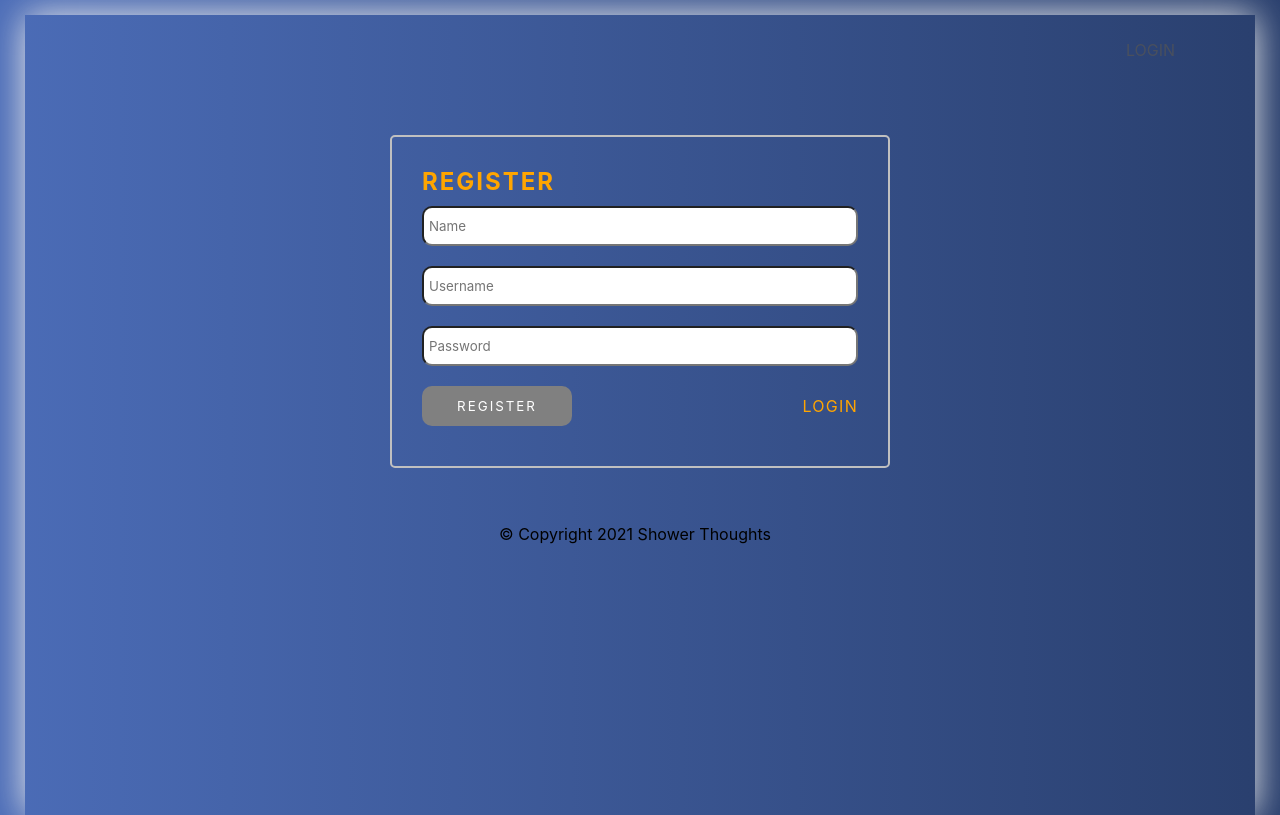
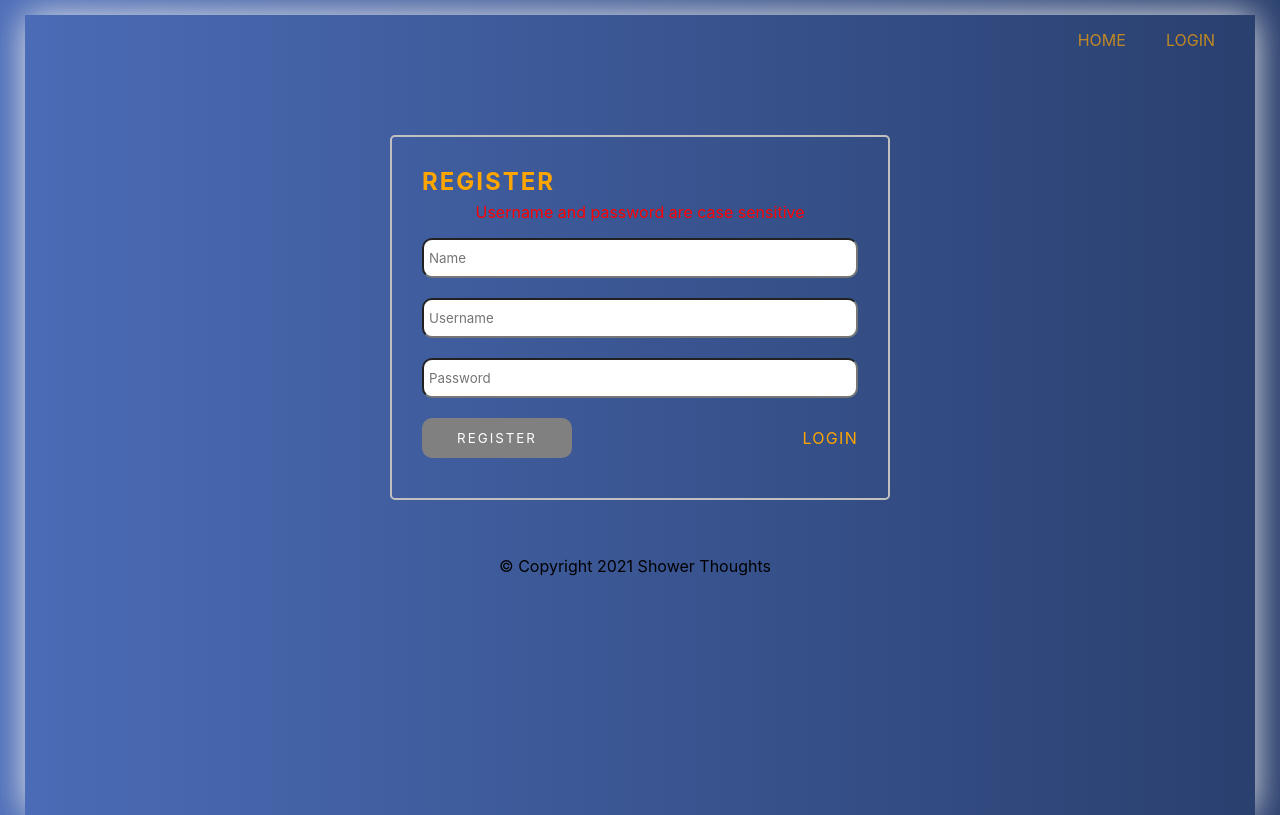
Before and after one commit to ibarrasb/back-track-app, a React (Create React App) app in the folder client/: page /register in a window 1280 px wide. Built offline with nearby package versions, Linux system fonts and the light colour scheme; no server answers; a web font is replaced by a local one.

Commit message:
changes and improvements to ui

```diff
--- a/client/src/components/headers/Header.js
+++ b/client/src/components/headers/Header.js
@@ -28,8 +28,8 @@ function Header() {
 
         return(
             <div>
-            <li><Link to="/" onClick={logoutUser}>Logout</Link></li>
-            <li><Link to={`/profile/${userID}`}>Profile</Link></li>
+            <li><Link className='h-name' to="/" onClick={logoutUser}>Logout</Link></li>
+            <li><Link className='h-name' to={`/profile/${userID}`}>Profile</Link></li>
             </div>
         )
     }
@@ -64,10 +64,14 @@ function Header() {
         </div>
 
         <ul style={styleMenu}>
-            <li><Link to="/">{isLogged ? 'Home' : ''}</Link></li>
+
 
             {
-                isLogged ? loggedRouter() :  <li><Link to="/login">Login</Link></li>
+                isLogged ? loggedRouter() :
+                <div>
+                    <li><Link className='h-name' to="/">home</Link></li>
+                    <li><Link className='h-name' to="/login">Login</Link></li>
+                </div>
             }
             <li onClick={() => setMenu(!menu)}>
             <img src={Close} alt="" width="30" className="menu" />
--- a/client/src/components/headers/header.css
+++ b/client/src/components/headers/header.css
@@ -53,6 +53,10 @@ img.thought{
 header .logo{
     flex: 1;
 }
+.h-name{
+    color: orange;
+}
+
 header a{
     text-transform: uppercase;
     color: #555;
--- a/client/src/components/mainpages/auth/Login.js
+++ b/client/src/components/mainpages/auth/Login.js
@@ -30,6 +30,7 @@ function Login() {
         <div className="login-page">
             <form onSubmit={loginSubmit}>
                 <h2 className="login-head">Login</h2>
+                <p className='warning'>Username and password are case sensitive</p>
                 <input type="username" name="username" required
                 placeholder="Username" value={user.username} onChange={onChangeInput} />
 
--- a/client/src/components/mainpages/auth/Register.js
+++ b/client/src/components/mainpages/auth/Register.js
@@ -30,6 +30,7 @@ function Register() {
         <div className="login-page">
             <form onSubmit={registerSubmit}>
                 <h2 className="login-head">Register</h2>
+                <p className='warning'>Username and password are case sensitive</p>
                 <input type="text" name="name" required
                 placeholder="Name" value={user.name} onChange={onChangeInput} />
 
--- a/client/src/components/mainpages/auth/login.css
+++ b/client/src/components/mainpages/auth/login.css
@@ -9,6 +9,11 @@
     text-transform: uppercase;
     letter-spacing: 2px;
     color: orange;
+}
+.warning{
+    margin: 0;
+    padding: 0;
+    color: red;
 }
 
 .login-page form input,
--- a/client/src/components/mainpages/detailPost/DetailPost.js
+++ b/client/src/components/mainpages/detailPost/DetailPost.js
@@ -30,7 +30,6 @@ function DetailPost() {
         }
 
     }, [params.id, userPosts])
-
 
 
     let replies = detailedPost.replies
@@ -85,6 +84,7 @@ function DetailPost() {
 
             </div>
             <h1 className="post-text">{detailedPost.post}</h1>
+            <p className="detailed-date">{new Date(detailedPost.createdAt).toLocaleString()}</p>
 
             <div className="reply-input">
             <CreateReply />
@@ -93,7 +93,7 @@ function DetailPost() {
                 <div className='comments-txt'/>
                     {
                             // only returns posts made by user that matches id
-                            postReplies.slice(0).reverse().map(post => {
+                            postReplies.slice(0).map(post => {
                                 if(post.id === params.id) return <MadeReply key={post._id} post={post} />
                             })
                     }
--- a/client/src/components/mainpages/detailPost/detail.css
+++ b/client/src/components/mainpages/detailPost/detail.css
@@ -11,3 +11,8 @@
 
     width: 100%;
 }
+.detailed-date{
+    text-align: right;
+    margin-left: 80%;
+   margin-bottom: -30px;
+}
--- a/client/src/components/mainpages/utils/post/Post.css
+++ b/client/src/components/mainpages/utils/post/Post.css
@@ -47,6 +47,7 @@
 .date{
     text-align: right;
     margin-left: 80%;
+
 }
 
 
--- a/client/src/components/mainpages/utils/reply/Reply.js
+++ b/client/src/components/mainpages/utils/reply/Reply.js
@@ -60,7 +60,7 @@ function Reply({post}) {
         </div>
 
         <h1 className="post-text">{post.post}</h1>
-
+        <p className="date">{new Date(post.createdAt).toLocaleString()}</p>
     </div>
 </div>
 
```
